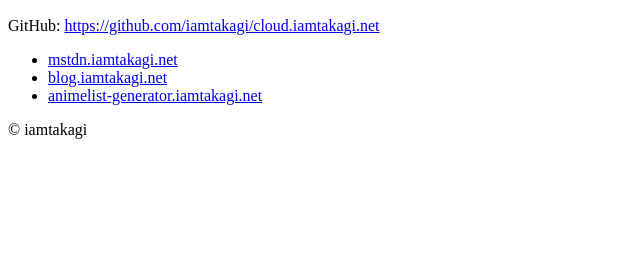
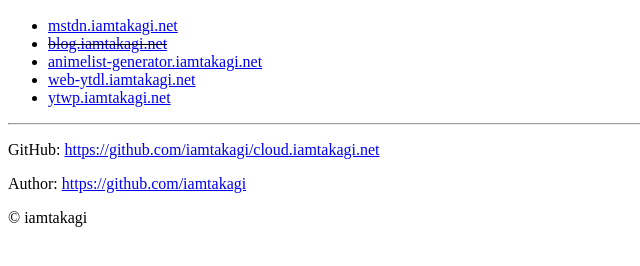
Before and after one commit to iamtakagi-lab/cloud.iamtakagi.net, a plain HTML site: page public/index.html in a window 1280 px wide. Shown: the part 58-324 px from the top of the page, without its empty margins (0-640 px from the left). Drawn offline with Linux system fonts and the light colour scheme.

Commit message:
Feat: new services

```diff
--- a/public/index.html
+++ b/public/index.html
@@ -4,32 +4,50 @@
     <meta charset="UTF-8" />
     <title>☁ cloud.iamtakagi.net</title>
   </head>
-
   <body>
     <main>
       <section>
         <h1>☁ cloud.iamtakagi.net</h1>
-        <span>
-          GitHub:
-          <a href="https://github.com/iamtakagi/cloud.iamtakagi.net"
-            >https://github.com/iamtakagi/cloud.iamtakagi.net</a
-          >
-        </span>
         <ul>
           <li>
             <a href="https://mstdn.iamtakagi.net">mstdn.iamtakagi.net</a>
           </li>
           <li>
-            <a href="https://blog.iamtakagi.net">blog.iamtakagi.net</a>
+            <strike><a href="https://blog.iamtakagi.net">blog.iamtakagi.net</a></strike>
           </li>
           <li>
             <a href="https://animelist-generator.iamtakagi.net"
               >animelist-generator.iamtakagi.net</a
             >
           </li>
+          <li>
+            <a href="https://web-ytdl.iamtakagi.net"
+              >web-ytdl.iamtakagi.net</a
+            >
+          </li>
+          <li>
+            <a href="https://ytwp.iamtakagi.net"
+              >ytwp.iamtakagi.net</a
+            >
+          </li>
         </ul>
       </section>
     </main>
-    <footer>© iamtakagi</footer>
+    <hr>
+    <footer>
+      <p>
+        GitHub:
+        <a href="https://github.com/iamtakagi/cloud.iamtakagi.net"
+          >https://github.com/iamtakagi/cloud.iamtakagi.net</a
+        >
+      </p>
+      <p>
+        Author:
+        <a href="https://github.com/iamtakagi"
+          >https://github.com/iamtakagi</a
+        >
+      </p>
+      <p>© iamtakagi</p>
+    </footer>
   </body>
 </html>
```
